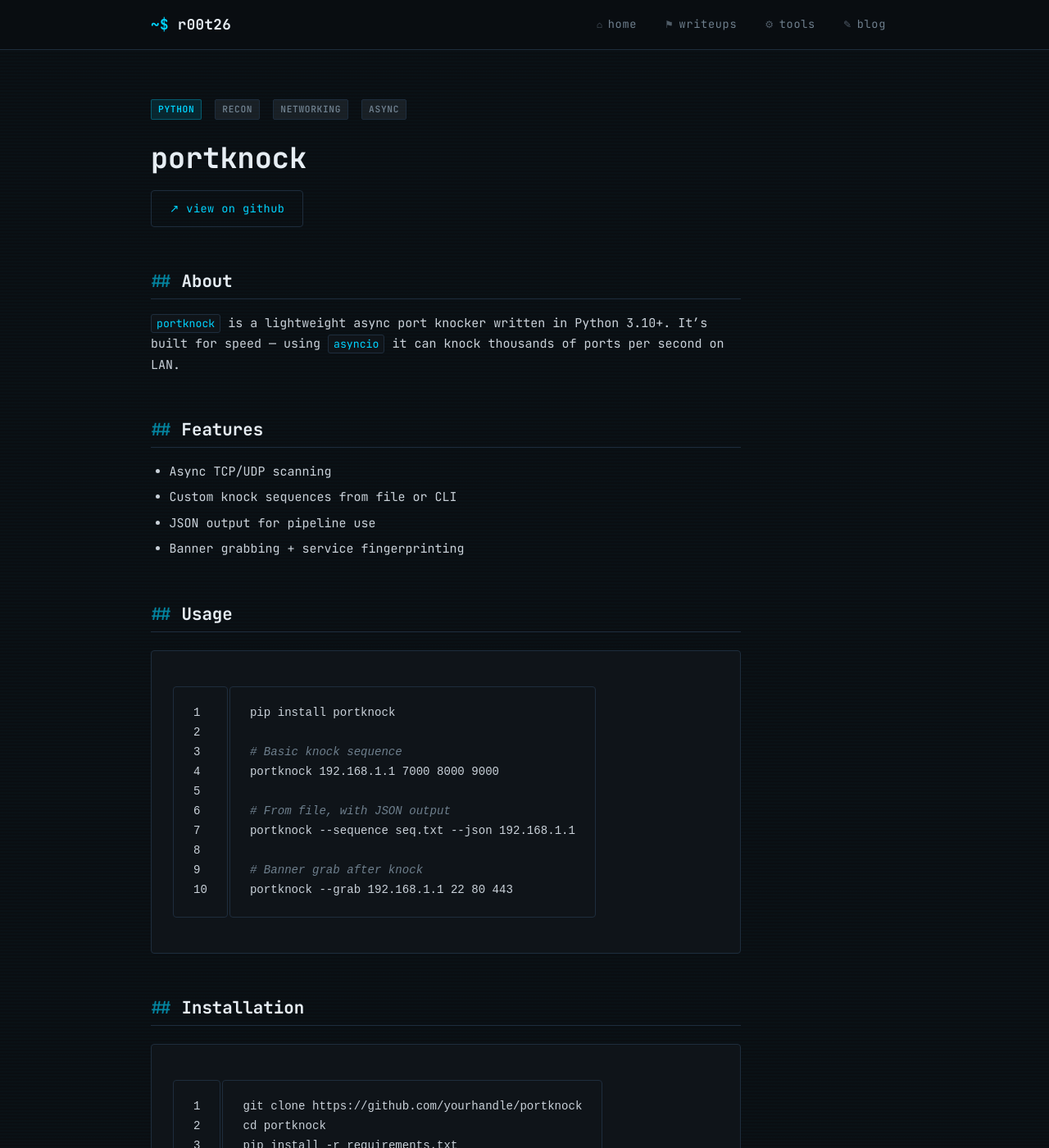
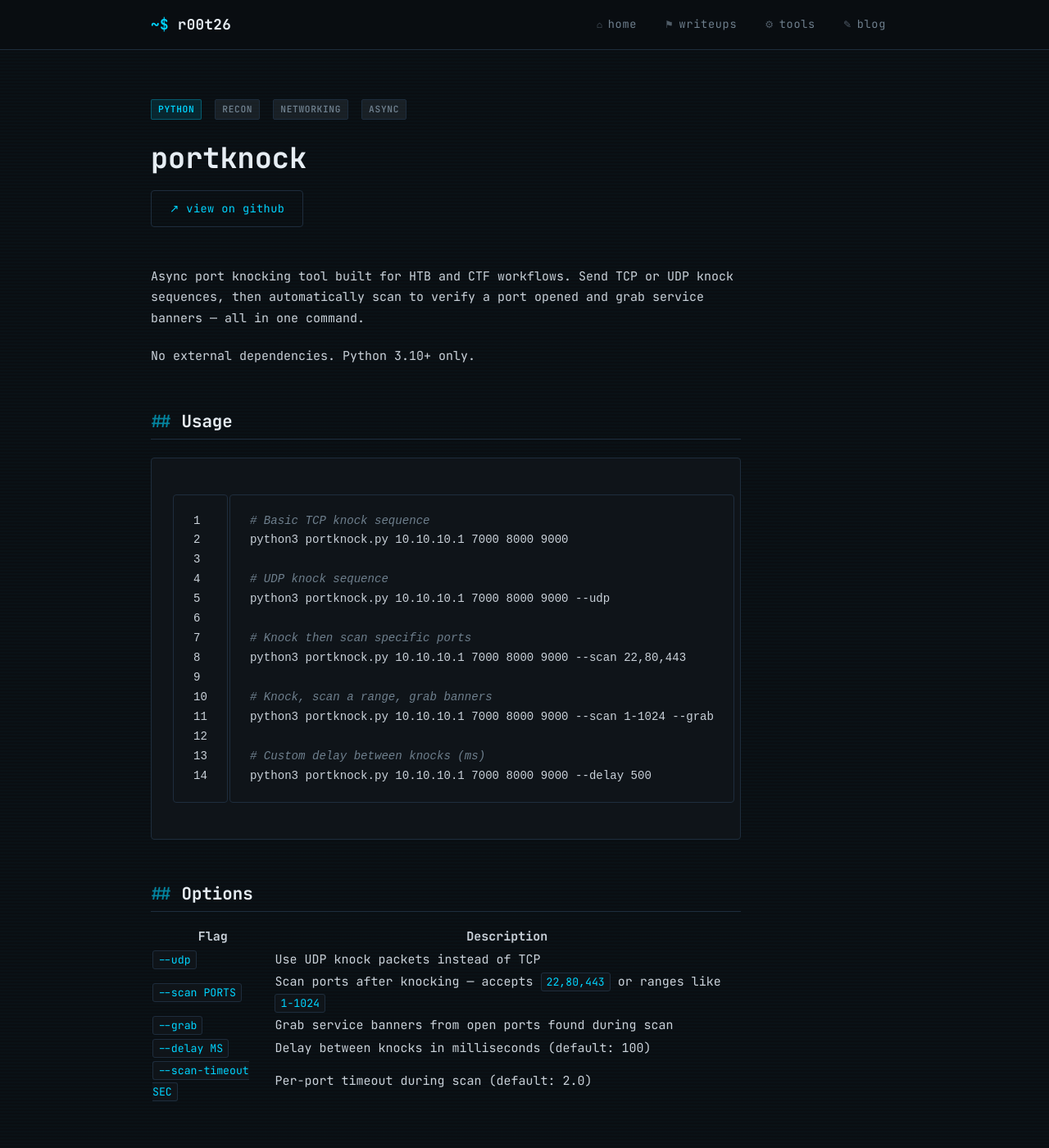
Before and after one commit to erik-dzibela/erik-dzibela.github.io, a Jekyll site: the page built from _tools/portknock.md, in a window 1280 px wide and 1400 px high. Shown: the whole window at 82% size. Built offline with Jekyll 4.4.1, drawn with Linux system fonts in a browser that asks for light colours; some of the changed text lies outside the part shown.

Commit message:
Content update & bug fix

````diff
--- a/_includes/footer.html
+++ b/_includes/footer.html
@@ -2,7 +2,7 @@
   <div class="container">
     <div class="footer-inner">
       <div class="footer-left">
-        <span>{{ site.title }}</span> &mdash; security researcher &amp; ctf player<br>
+        <span>{{ site.title }}</span> &mdash; security engineer &amp; security researcher<br>
         <span style="color: var(--text-dim); font-size: 0.75rem;">built with jekyll · hosted on github pages</span>
       </div>
       <div class="footer-links">
--- a/_tools/portknock.md
+++ b/_tools/portknock.md
@@ -1,43 +1,41 @@
 ---
 title: "portknock"
-date: 2024-02-10
+date: 2026-01-02
 language: "Python"
-description: "A fast, async port knocker and service fingerprinter. Supports custom knock sequences, TCP/UDP, and JSON output for pipeline integration."
-github: "https://github.com/yourhandle/portknock"
+description: "Async port knocking tool with post-knock scanning and banner grabbing. No external dependencies — stdlib only."
+github: "https://github.com/r00t26/portknock"
 tags: [recon, networking, async]
 ---
 
-## About
+Async port knocking tool built for HTB and CTF workflows. Send TCP or UDP knock sequences, then automatically scan to verify a port opened and grab service banners — all in one command.
 
-`portknock` is a lightweight async port knocker written in Python 3.10+. It's built for speed — using `asyncio` it can knock thousands of ports per second on LAN.
-
-## Features
-
-- Async TCP/UDP scanning
-- Custom knock sequences from file or CLI
-- JSON output for pipeline use
-- Banner grabbing + service fingerprinting
+No external dependencies. Python 3.10+ only.
 
 ## Usage
 
 ```bash
-pip install portknock
+# Basic TCP knock sequence
+python3 portknock.py 10.10.10.1 7000 8000 9000
 
-# Basic knock sequence
-portknock 192.168.1.1 7000 8000 9000
+# UDP knock sequence
+python3 portknock.py 10.10.10.1 7000 8000 9000 --udp
 
-# From file, with JSON output
-portknock --sequence seq.txt --json 192.168.1.1
+# Knock then scan specific ports
+python3 portknock.py 10.10.10.1 7000 8000 9000 --scan 22,80,443
 
-# Banner grab after knock
-portknock --grab 192.168.1.1 22 80 443
+# Knock, scan a range, grab banners
+python3 portknock.py 10.10.10.1 7000 8000 9000 --scan 1-1024 --grab
+
+# Custom delay between knocks (ms)
+python3 portknock.py 10.10.10.1 7000 8000 9000 --delay 500
 ```
 
-## Installation
+## Options
 
-```bash
-git clone https://github.com/yourhandle/portknock
-cd portknock
-pip install -r requirements.txt
-python portknock.py --help
-```
+| Flag | Description |
+|------|-------------|
+| `--udp` | Use UDP knock packets instead of TCP |
+| `--scan PORTS` | Scan ports after knocking — accepts `22,80,443` or ranges like `1-1024` |
+| `--grab` | Grab service banners from open ports found during scan |
+| `--delay MS` | Delay between knocks in milliseconds (default: 100) |
+| `--scan-timeout SEC` | Per-port timeout during scan (default: 2.0) |
````
Also changed, not shown: _posts/2025-01-03-tcp.md (+1 -0 lines), _tools/ipcheck.md (added, +40 -0 lines), index.html (+7 -7 lines).
